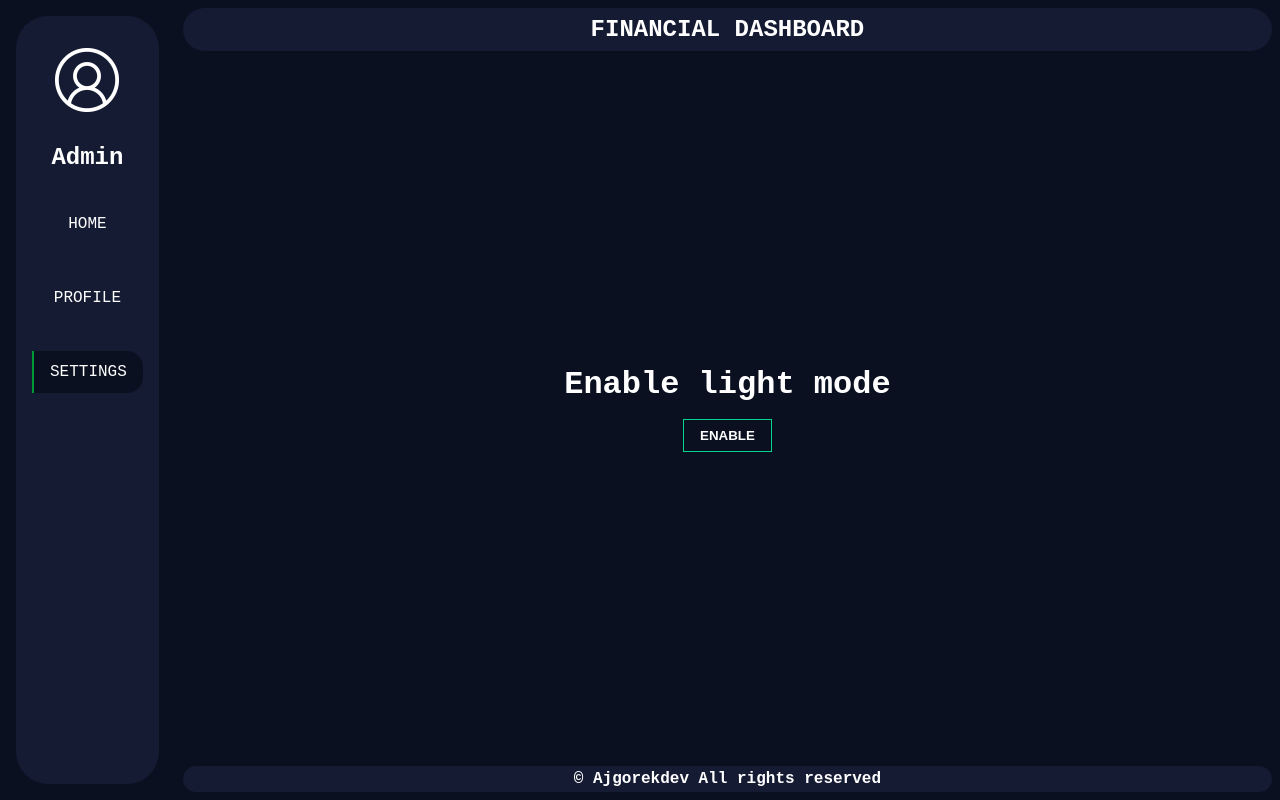
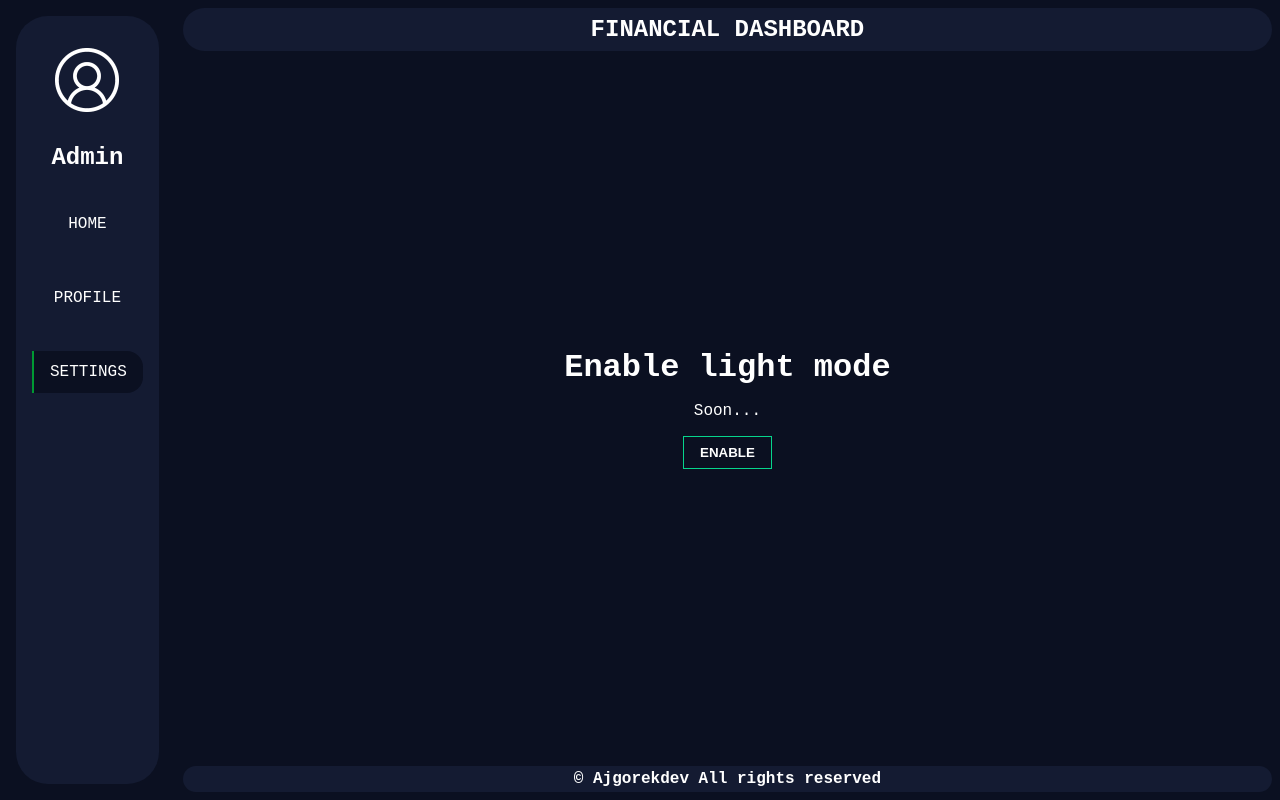
Before and after one commit to Ajgorek04/Financial-Dashboard_NEXTJS, a Next.js app: page /settings in a window 1280 px wide. Built offline with nearby package versions, Linux system fonts and the light colour scheme.

Commit message:
adding s

```diff
--- a/src/app/components/SettingsPage/SettingsPage.jsx
+++ b/src/app/components/SettingsPage/SettingsPage.jsx
@@ -4,6 +4,7 @@ export function SettingsPage() {
   return (
     <main className={styles.settingsPage}>
       <h1>Enable light mode</h1>
+      <p>Soon...</p>
       <button>ENABLE</button>
     </main>
   );
```
